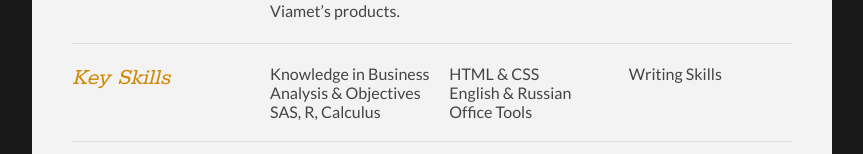
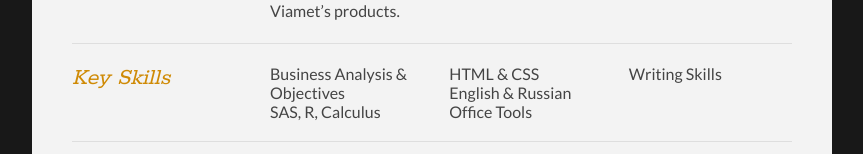
Before and after one commit to moroshek/moroshek.github.io, a plain HTML site: page index.html in a window 1280 px wide. Shown: the part 893-1047 px from the top of the page, without its empty margins (208-1071 px from the left). Drawn offline with Linux system fonts and the light colour scheme.

Commit message:
Update index.html

```diff
--- a/index.html
+++ b/index.html
@@ -96,7 +96,7 @@
 
 			<div class="sectionContent">
 				<ul class="keySkills">
-				  <li>Knowledge in Business Analysis &amp; Objectives</li>
+				  <li>Business Analysis &amp; Objectives</li>
 				  <li>SAS, R, Calculus</li>
 					<li>HTML &amp; CSS</li>
 					<li>English &amp; Russian</li>
```
